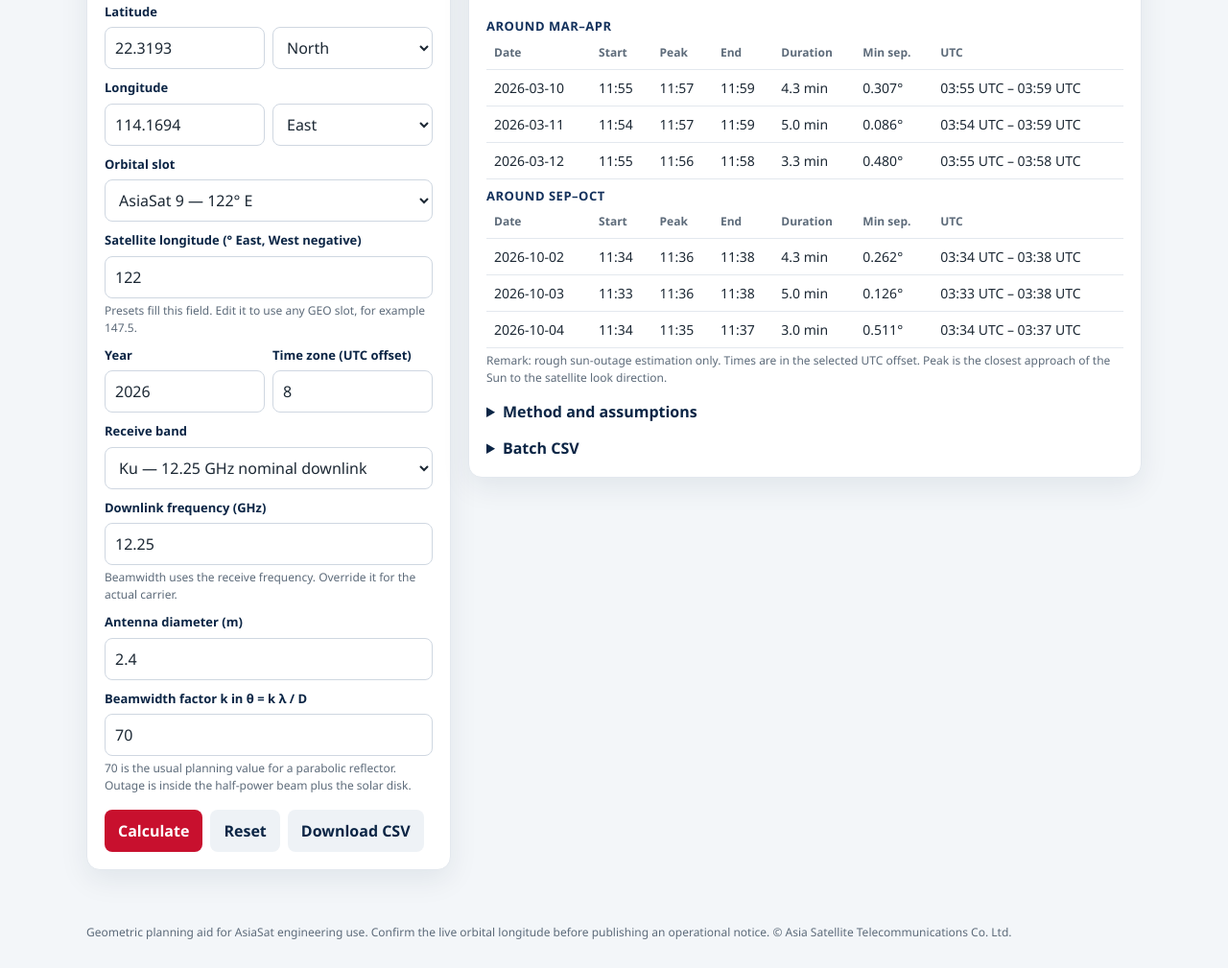
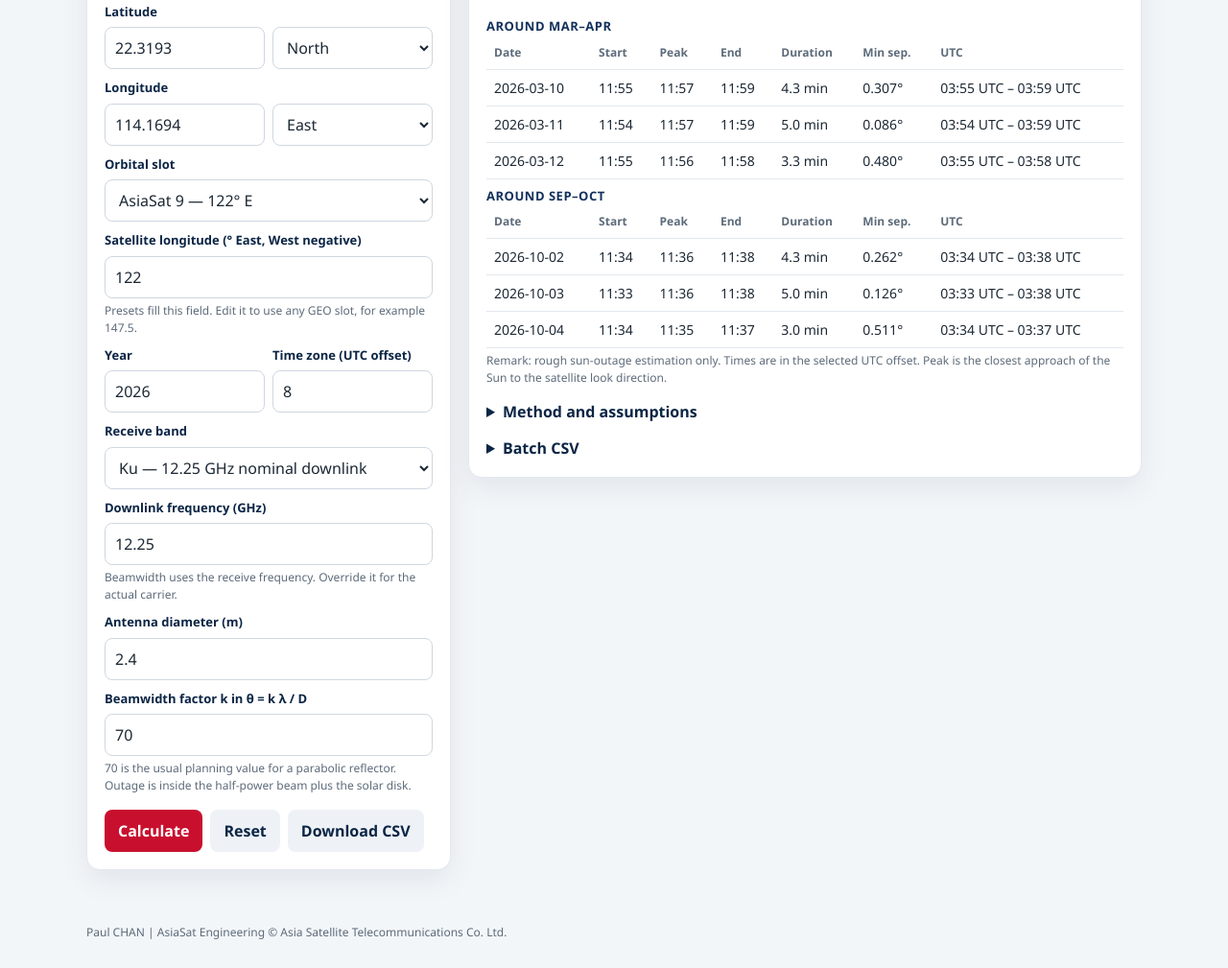
Before and after one commit to paulchan001-hk/sun-outage-calculator, a plain HTML site: page index.html in a window 1280 px wide. Shown: the part 443-1452 px from the top of the page at 96% size. Drawn offline with Linux system fonts and the light colour scheme.

Commit message:
Update footer content with new author name

```diff
--- a/index.html
+++ b/index.html
@@ -235,7 +235,7 @@
     </div>
   </main>
   <footer>
-    <div class="wrap">Geometric planning aid for AsiaSat engineering use. Confirm the live orbital longitude before publishing an operational notice. © Asia Satellite Telecommunications Co. Ltd.</div>
+    <div class="wrap"> Paul CHAN | AsiaSat Engineering © Asia Satellite Telecommunications Co. Ltd.</div>
   </footer>
 
   <script>
```
